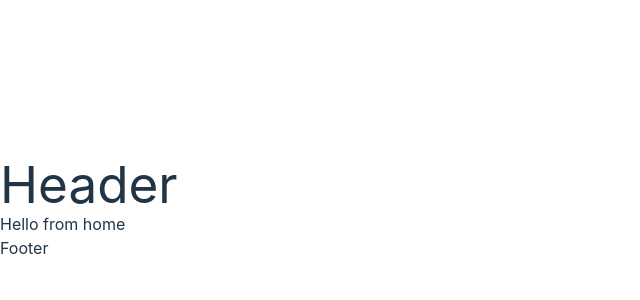
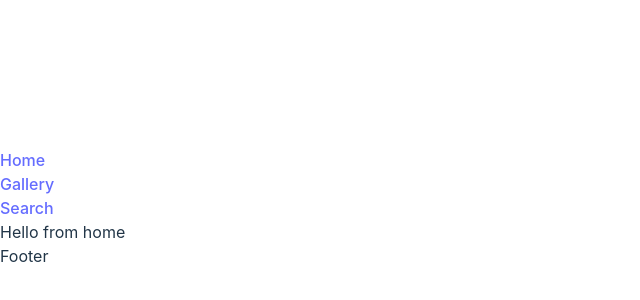
Before and after one commit to ManonSella/weInk, a React (Vite) app: page / in a window 1280 px wide. Shown: the part 192-492 px from the top of the page, without its empty margins (0-640 px from the left). Built offline with nearby package versions, Linux system fonts and the light colour scheme.

Commit message:
creates navbar

```diff
--- a/src/Layout.jsx
+++ b/src/Layout.jsx
@@ -1,10 +1,22 @@
-import { Outlet } from "react-router-dom";
+import { Link, Outlet } from "react-router-dom";
 
 export default function Layout() {
   return (
     <>
       <div className="header">
-        <h1>Header</h1>
+        <nav>
+          <ul>
+            <li>
+              <Link to="/">Home</Link>
+            </li>
+            <li>
+              <Link to="/gallery">Gallery</Link>
+            </li>
+            <li>
+              <Link to="/search">Search</Link>
+            </li>
+          </ul>
+        </nav>
       </div>
       <Outlet />
       <div className="footer">Footer</div>
```
